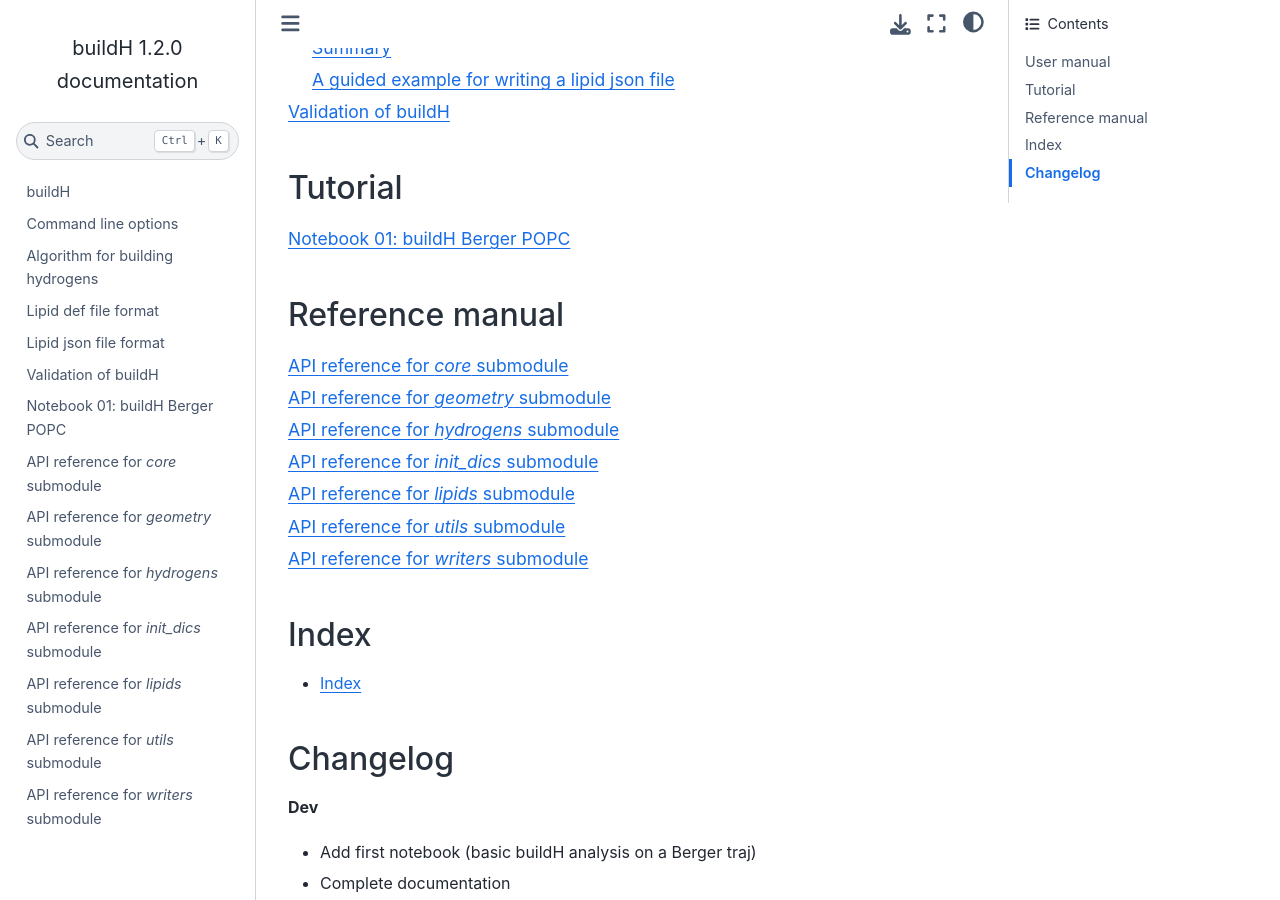
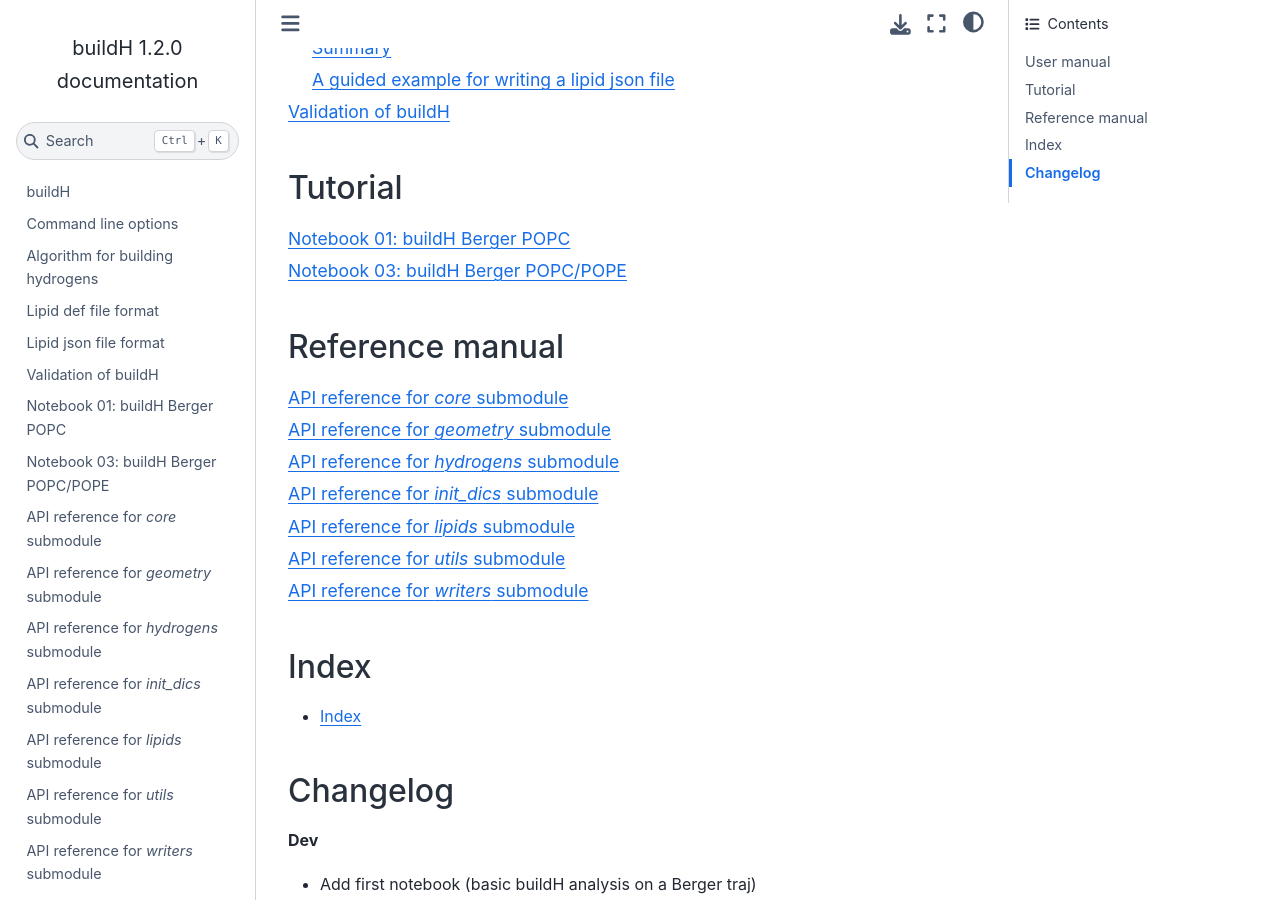
Before and after one commit to patrickfuchs/buildH, a Sphinx documentation site: the page built from docs/index.rst, in a window 1280 px wide and 900 px high, scrolled down 1132 px. Built offline with Sphinx 7.4.7 and the Sphinx Book theme 1.1.4, drawn with Linux system fonts in a browser that asks for light colours.

Commit message:
Update index.rst

```diff
--- a/docs/index.rst
+++ b/docs/index.rst
@@ -24,6 +24,7 @@ Tutorial
     :maxdepth: 1
 
     notebooks/Notebook_01_buildH_calc_OP
+    notebooks/Notebook_03_buildH_POPC_POPE
 
 Reference manual
 ================
```
Also changed, not shown: docs/notebooks/Notebook_03_buildH_POPC_POPE.ipynb (renamed from docs/notebooks/Notebook_03_buildH_Berger_POPC_POPE.ipynb).
